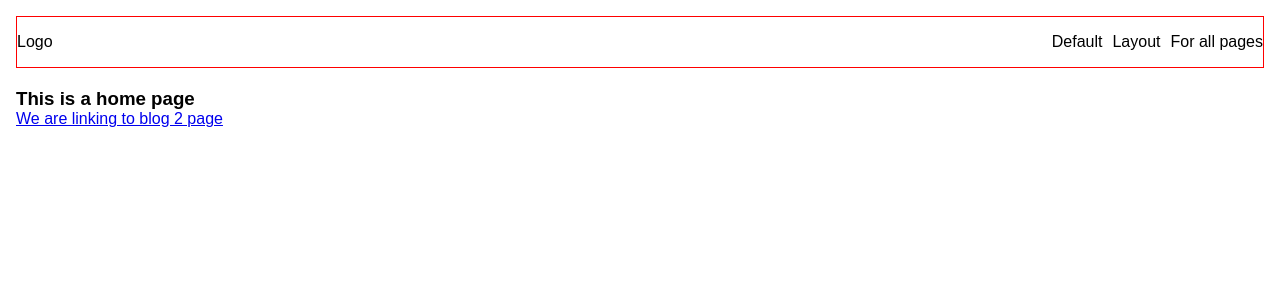
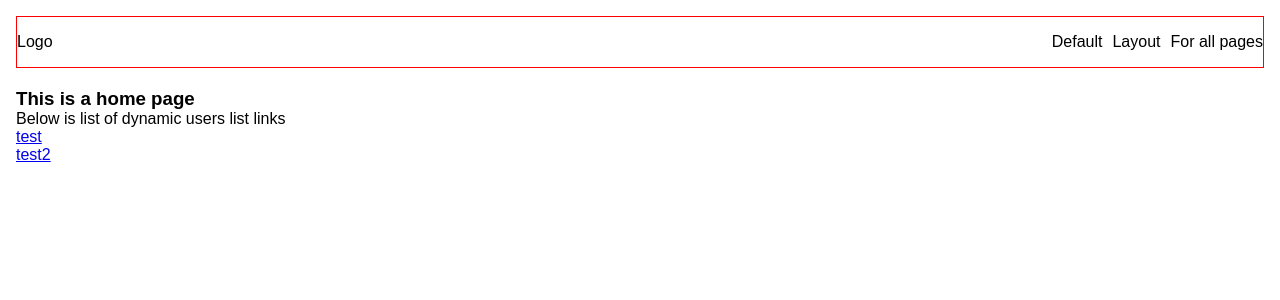
Before and after one commit to ChaitanyaVSH/nextJSPetProject, a Next.js app: page / in a window 1280 px wide. Shown: the top 300 px of the page. Built offline with nearby package versions, Linux system fonts and the light colour scheme.

Commit message:
Dynamic links with slugs

```diff
--- a/pages/index.tsx
+++ b/pages/index.tsx
@@ -1,12 +1,43 @@
 import Link from "next/link";
 
 const index = () => {
+  const users = [
+    {
+      id: 1,
+      age: 10,
+      name: "test"
+    },
+    {
+      id: 2,
+      age: 30,
+      name: "test2"
+    },
+  ];
+
   return (
     <div>
       <h3>This is a home page</h3>
-      <p><Link href={'/blog/2'}>We are linking to blog 2 page</Link></p>
+      <p>Below is list of dynamic users list links</p>
+      <ul>
+      {users.map((user) => (
+        <li key={user.id}>
+          <Link href={{
+            pathname: `/user/[id]/[age]`,
+            query: {id: user.id, age: user.age}
+          }}>
+            {user.name}
+          </Link>
+        </li>
+      ))}
+    </ul>
     </div>
   )
 }
 
+/**
+ * pathname: `/user/[id]/[age]`,
+            query: {id: user.id, age: user.age}
+  takes us to /user/1/10 for given sample data.
+ */
+
 export default index;
```
